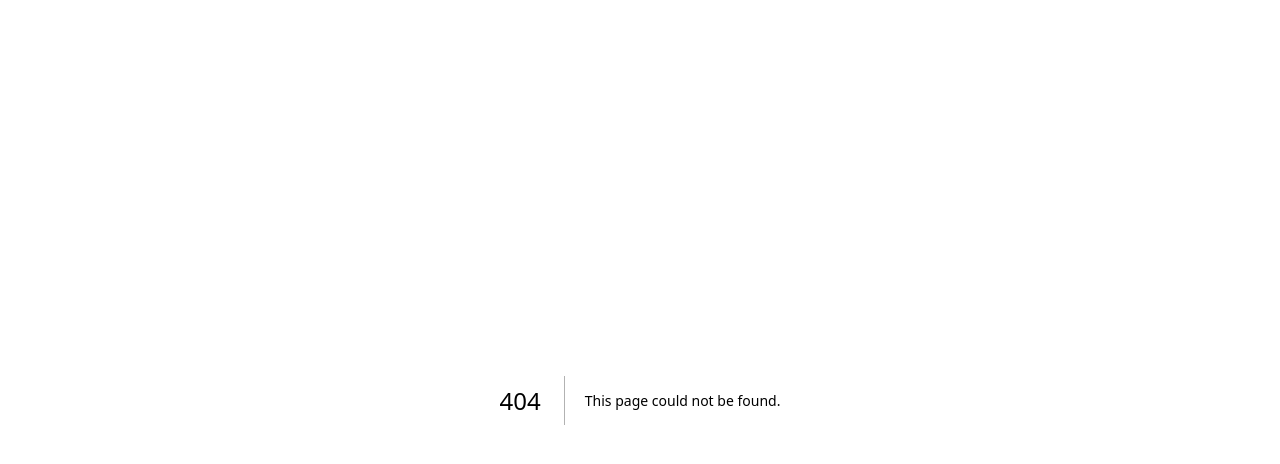
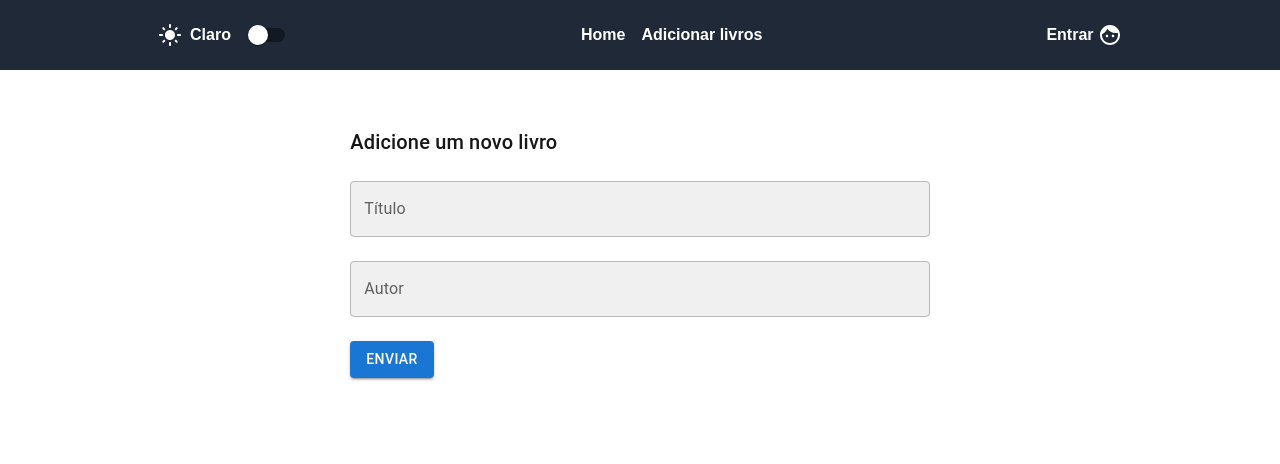
Before and after one commit to pedrojaraujo/biblioteca-front, a Next.js app: page /newbook in a window 1280 px wide. Before the commit this address had no page. Shown: the top 464 px of the page. Built offline with nearby package versions, Linux system fonts and the light colour scheme.

Commit message:
✨ Adiciona hooks para gerenciamento de autenticação e temas; atualiza componentes de Navbar e página de login; implementa nova página para adicionar livros.

```diff
--- a/package.json
+++ b/package.json
@@ -14,11 +14,13 @@
     "@mui/icons-material": "^6.3.0",
     "@mui/material": "^6.3.0",
     "@mui/x-data-grid": "^7.23.5",
+    "@types/styled-components": "^5.1.34",
     "axios": "^1.7.9",
     "next": "15.1.3",
     "react": "^19.0.0",
     "react-dom": "^19.0.0",
-    "react-toastify": "^11.0.2"
+    "react-toastify": "^11.0.2",
+    "styled-components": "^6.1.13"
   },
   "devDependencies": {
     "@eslint/eslintrc": "^3",
--- a/src/app/books/page.tsx
+++ b/src/app/books/page.tsx
@@ -1,82 +1,85 @@
-"use client"
-import { useState, useEffect } from 'react';
-import { useRouter } from 'next/navigation';
+'use client';
 import { ThemeProvider } from '@mui/material/styles';
-import { Paper } from '@mui/material';
-import { DataGrid } from '@mui/x-data-grid';
-import Navbar from '../../components/NavBar/Navbar';
-import { lightTheme, darkTheme } from '@/themes/theme';
-import { getBooks } from '@/services/libraryService'; // Certifique-se de importar a função de busca de livros
+import {
+  Card,
+  CardContent,
+  CardMedia,
+  Typography,
+  IconButton,
+  Box
+} from '@mui/material';
+import Grid from '@mui/material/Grid2';
+import Navbar from '@/components/NavBar/Navbar';
+import { useBooks } from '@/hooks/useBooks';
+import { useTheme } from '@/hooks/useThemes';
+import { Book } from '@/interfaces/bookinfo';
+import DeleteIcon from '@mui/icons-material/Delete';
 
 export default function BooksPage() {
-  const router = useRouter();
-  const [books, setBooks] = useState([]);
-  const [theme, setTheme] = useState(lightTheme);
-  const [loading, setLoading] = useState(true);
-
-  useEffect(() => {
-    async function fetchBooks() {
-      try {
-        const data = await getBooks();
-        setBooks(data);
-      } catch (error: any) {
-        console.error('Erro ao carregar livros:', error);
-
-        if (error.response?.status === 401) {
-          router.push('/login');
-        }
-      } finally {
-        setLoading(false);
-      }
-    }
-    fetchBooks();
-  }, [router]);
-
-  useEffect(() => {
-    const savedTheme = localStorage.getItem('theme') || 'light';
-    setTheme(savedTheme === 'light' ? lightTheme : darkTheme);
-    document.documentElement.setAttribute('data-theme', savedTheme);
-  }, []);
-
-  const handleThemeChange = (newTheme: string) => {
-    setTheme(newTheme === 'light' ? lightTheme : darkTheme);
-  };
+  const { books, loading } = useBooks();
+  const { theme, handleThemeChange } = useTheme();
 
   if (loading) {
     return <div>Carregando livros...</div>;
   }
 
+  if (!books.length) {
+    return <div>Nenhum livro disponível no momento.</div>;
+  }
+
+  const handleDelete = (bookId: number) => {
+    // Adicione a lógica para deletar o livro aqui
+    console.log(`Deletar livro com ID: ${bookId}`);
+  };
+
   return (
     <ThemeProvider theme={theme}>
-      <header>
-        <Navbar onThemeChange={handleThemeChange} />
-      </header>
-      <main className="mt-48 flex h-full max-h-screen w-full flex-col items-center justify-center">
-        <Paper sx={{ height: 400, width: '40%' }}>
-          <DataGrid
-            rows={books} // Dados dinâmicos
-            columns={[
-              { field: 'id', headerName: 'ID', width: 90 },
-              { field: 'title', headerName: 'Título', width: 150 },
-              { field: 'author', headerName: 'Autor', width: 150 },
-              // Adicione mais colunas conforme necessário
-            ]}
-            localeText={{
-              MuiTablePagination: {
-                labelRowsPerPage: 'Linhas por página',
-              },
-            }}
-            initialState={{
-              pagination: {
-                paginationModel: { page: 0, pageSize: 5 },
-              },
-            }}
-            pageSizeOptions={[5, 10]}
-            checkboxSelection
-            sx={{ border: 0 }}
-          />
-        </Paper>
-      </main>
+      <div className="flex w-full flex-col justify-center gap-14">
+        <header>
+          <Navbar onThemeChange={handleThemeChange} />
+        </header>
+        <main className="flex h-auto flex-col items-center justify-center">
+          <Grid container spacing={5} sx={{ padding: 2 }}>
+            {books.map((book: Book) => (
+              <Grid size={2} spacing={3} key={book.id}>
+                <Card sx={{ width: 200, position: 'relative' }}>
+                  <Box sx={{ position: 'relative' }}>
+                    <CardMedia
+                      component="img"
+                      height={80}
+                      image={book.imageURL || '/book.jpg'}
+                      alt={book.title || 'Livro sem título'}
+                    />
+                    <IconButton
+                      onClick={() => handleDelete(book.id)}
+                      aria-label="delete"
+                      sx={{
+                        position: 'absolute',
+                        top: 3,
+                        right:3,
+                        zIndex: 10,
+                      }}
+                      color='error'
+                    >
+                      <DeleteIcon />
+                    </IconButton>
+                  </Box>
+                  <CardContent>
+                    <Typography variant="h6" fontSize={16} component="div">
+                      {book.title.length > 20
+                        ? book.title.substring(0, 20) + '...'
+                        : book.title}
+                    </Typography>
+                    <Typography variant="body2" fontSize={12} color="text.secondary">
+                      Autor: {book.author}
+                    </Typography>
+                  </CardContent>
+                </Card>
+              </Grid>
+            ))}
+          </Grid>
+        </main>
+      </div>
     </ThemeProvider>
   );
 }
--- a/src/app/login/page.tsx
+++ b/src/app/login/page.tsx
@@ -29,11 +29,9 @@ export default function Login() {
 
     setLoading(true);
 
-
     try {
-      const data = await loginUser({ user, pass: password });
+      const data = await loginUser({ user: user, pass: password });
       if (data.token) {
-        console.log('Login bem-sucedido:', data);
         localStorage.setItem('token', data.token);
         setLogin(true);
       } else if (data.error) {
@@ -57,10 +55,9 @@ export default function Login() {
     setTheme(newTheme === 'light' ? lightTheme : darkTheme);
   };
 
-
   return (
     <ThemeProvider theme={theme}>
-      <ToastContainer theme='colored' />
+      <ToastContainer theme="colored" />
       <Navbar onThemeChange={handleThemeChange} />
       <main className="mt-32 flex h-full w-full items-center justify-center">
         <form
--- /dev/null
+++ b/src/app/newbook/page.tsx
@@ -0,0 +1,78 @@
+'use client';
+import { ThemeProvider } from '@mui/material/styles';
+import Navbar from '@/components/NavBar/Navbar';
+import { useTheme } from '@/hooks/useThemes';
+import { Box, Button, TextField, Typography } from '@mui/material';
+import { useState } from 'react';
+import { addBook } from '@/services/libraryService';
+import { BookCreate } from '@/interfaces/bookinfo';
+import { ToastContainer, toast } from 'react-toastify';
+
+export default function NewBook() {
+  const { theme, handleThemeChange } = useTheme();
+  const [title, setTitle] = useState('');
+  const [author, setAuthor] = useState('');
+
+  const handleSubmit = (event: React.FormEvent) => {
+    event.preventDefault();
+
+    if (!title || !author) {
+      toast.error('Preencha todos os campos!');
+      return;
+    }
+
+    try {
+      const newBook: BookCreate = { title, author };
+      addBook(newBook);
+      toast.success('Livro adicionado com sucesso!');
+      setTitle('');
+      setAuthor('');
+    } catch (error) {
+      console.error(error);
+      toast.error('ERRO! Livro não adicionado...');
+      setTitle('');
+      setAuthor('');
+    }
+  };
+
+  return (
+    <ThemeProvider theme={theme}>
+      <ToastContainer theme="colored" />
+      <div className="flex flex-col gap-14">
+        <header>
+          <Navbar onThemeChange={handleThemeChange} />
+        </header>
+        <section className="flex w-full justify-center">
+          <Box component="form" onSubmit={handleSubmit}>
+            <Typography variant="h6" gutterBottom>
+              Adicione um novo livro
+            </Typography>
+            <TextField
+              label="Título"
+              value={title}
+              onChange={(e) => setTitle(e.target.value)}
+              fullWidth
+              margin="normal"
+            />
+            <TextField
+              label="Autor"
+              value={author}
+              onChange={(e) => setAuthor(e.target.value)}
+              fullWidth
+              margin="normal"
+            />
+
+            <Button
+              type="submit"
+              variant="contained"
+              color="primary"
+              sx={{ mt: 2 }}
+            >
+              Enviar
+            </Button>
+          </Box>
+        </section>
+      </div>
+    </ThemeProvider>
+  );
+}
--- a/src/app/page.tsx
+++ b/src/app/page.tsx
@@ -1,4 +1,4 @@
-"use client"
+'use client';
 
 import Navbar from '@/components/NavBar/Navbar';
 import { useState } from 'react';
--- /dev/null
+++ b/src/components/NavBar/NavBarStyle.tsx
@@ -0,0 +1,22 @@
+import styled from 'styled-components';
+import ExitToAppIcon from '@mui/icons-material/ExitToApp';
+import FaceIcon from '@mui/icons-material/Face';
+
+export const StyLoginIcon = styled(FaceIcon)`
+  font-size: 18px;
+`;
+
+export const StyLogoutIcon = styled(ExitToAppIcon)`
+  font-size: 18px;
+`;
+
+export const NavItem = styled.li`
+  display: flex;
+  flex-direction: column;
+  justify-content: center;
+  align-items: center;
+  height: 20px;
+  &:hover {
+    color: #95e5f0;
+  }
+`;
--- a/src/components/NavBar/Navbar.tsx
+++ b/src/components/NavBar/Navbar.tsx
@@ -4,13 +4,15 @@ import { useState, useEffect } from 'react';
 import Switch from '@mui/material/Switch';
 import LightModeIcon from '@mui/icons-material/LightMode';
 import DarkModeIcon from '@mui/icons-material/DarkMode';
-
+import useLogado from '@/hooks/useLogado';
+import { StyLoginIcon, StyLogoutIcon, NavItem } from './NavBarStyle';
 interface NavbarProps {
   onThemeChange: (theme: string) => void;
 }
 
 export default function Navbar({ onThemeChange }: NavbarProps) {
   const [theme, setTheme] = useState('light');
+  const { logado } = useLogado();
 
   useEffect(() => {
     const savedTheme = localStorage.getItem('theme') || 'light';
@@ -26,9 +28,15 @@ export default function Navbar({ onThemeChange }: NavbarProps) {
     document.documentElement.setAttribute('data-theme', newTheme);
     onThemeChange(newTheme);
   };
+  const logoutProvisorio = () => {
+    if (logado) {
+      localStorage.removeItem('token');
+    }
+    window.location.reload();
+  };
 
   return (
-    <nav className="flex items-center justify-between bg-gray-800 p-4 px-20 text-sm font-bold">
+    <nav className="flex items-center justify-around bg-gray-800 p-4 text-base font-bold">
       <div className="flex items-center space-x-2 text-white">
         {theme === 'light' ? <LightModeIcon /> : <DarkModeIcon />}
         <span>{theme === 'light' ? 'Claro' : 'Escuro'}</span>
@@ -36,12 +44,29 @@ export default function Navbar({ onThemeChange }: NavbarProps) {
       </div>
       <div className="text-white">
         <ul className="flex space-x-4">
-          <li>
-            <Link href={'/'}>Home</Link>
-          </li>
-          <li>
-            <Link href={'/login'}>Login</Link>
-          </li>
+          <NavItem>
+            <Link href={logado ? '/books' : '/'}>Home</Link>
+          </NavItem>
+          <NavItem>
+            <Link href={'/newbook'}>Adicionar livros</Link>
+          </NavItem>
+        </ul>
+      </div>
+      <div className="text-white">
+        <ul className="flex space-x-4">
+          {logado ? (
+            <NavItem title="Sair">
+              <button onClick={logoutProvisorio}>
+                Sair <StyLogoutIcon />
+              </button>
+            </NavItem>
+          ) : (
+            <NavItem>
+              <Link title="Fazer login" href={'/login'}>
+                Entrar <StyLoginIcon />
+              </Link>
+            </NavItem>
+          )}
         </ul>
       </div>
     </nav>
--- /dev/null
+++ b/src/hooks/useBooks.tsx
@@ -0,0 +1,29 @@
+import { useEffect, useState } from 'react';
+import { useRouter } from 'next/navigation';
+import { getBooks } from '@/services/libraryService';
+
+export const useBooks = () => {
+  const [books, setBooks] = useState([]);
+  const [loading, setLoading] = useState(true);
+  const router = useRouter();
+
+  useEffect(() => {
+    async function fetchBooks() {
+      try {
+        const data = await getBooks();
+        setBooks(data);
+      } catch (error: any) {
+        console.error('Erro ao carregar livros:', error);
+
+        if (error.response?.status === 401) {
+          router.push('/login');
+        }
+      } finally {
+        setLoading(false);
+      }
+    }
+    fetchBooks();
+  }, [router]);
+
+  return { books, loading };
+};
--- /dev/null
+++ b/src/hooks/useLogado.tsx
@@ -0,0 +1,16 @@
+import { useEffect, useState } from 'react';
+
+export default function useLogado() {
+  const [logado, setLogado] = useState(false);
+
+  useEffect(() => {
+    const token = localStorage.getItem('token');
+
+    if (token !== null) {
+      setLogado(true);
+    }
+    return;
+  }, []);
+
+  return { logado };
+}
--- /dev/null
+++ b/src/hooks/useThemes.tsx
@@ -0,0 +1,20 @@
+import { useState, useEffect } from 'react';
+import { lightTheme, darkTheme } from '@/themes/theme';
+
+export const useTheme = () => {
+  const [theme, setTheme] = useState(lightTheme);
+
+  useEffect(() => {
+    const savedTheme = localStorage.getItem('theme') || 'light';
+    setTheme(savedTheme === 'light' ? lightTheme : darkTheme);
+    document.documentElement.setAttribute('data-theme', savedTheme);
+  }, []);
+
+  const handleThemeChange = (newTheme: string) => {
+    setTheme(newTheme === 'light' ? lightTheme : darkTheme);
+    localStorage.setItem('theme', newTheme);
+    document.documentElement.setAttribute('data-theme', newTheme);
+  };
+
+  return { theme, handleThemeChange };
+};
--- a/src/interfaces/bookinfo.ts
+++ b/src/interfaces/bookinfo.ts
@@ -3,10 +3,11 @@ export interface BookCreate {
   author: string;
 }
 
-export interface BookUpdate {
+export interface Book {
   id: number;
   title: string;
   author: string;
+  imageURL?: string;
 }
 
 export interface BookDelete {
--- a/src/services/libraryService.ts
+++ b/src/services/libraryService.ts
@@ -1,6 +1,6 @@
 import { UserInfo } from '@/interfaces/user';
 import apiClient from './apiClient';
-import { BookCreate, BookDelete, BookUpdate } from '@/interfaces/bookinfo';
+import { BookCreate, BookDelete, Book } from '@/interfaces/bookinfo';
 
 export const loginUser = async (userInfo: UserInfo) => {
   try {
@@ -8,10 +8,8 @@ export const loginUser = async (userInfo: UserInfo) => {
     return response.data;
   } catch (error: any) {
     if (error.response) {
-      // Erros enviados pelo back-end
-      return error.response.data; // Retorna a mensagem de erro do back-end
+      return error.response.data;
     } else {
-      // Erros genéricos
       throw new Error('Erro na conexão com o servidor');
     }
   }
@@ -27,7 +25,7 @@ export const addBook = async (bookInfo: BookCreate) => {
   return response.data;
 };
 
-export const updateBook = async (bookInfo: BookUpdate) => {
+export const updateBook = async (bookInfo: Book) => {
   const response = await apiClient.put('/update-book', bookInfo);
   return response.data;
 };
```
Also changed, not shown: public/book.jpg (added), 1 other file (tests, documents, lock files or other folders).
